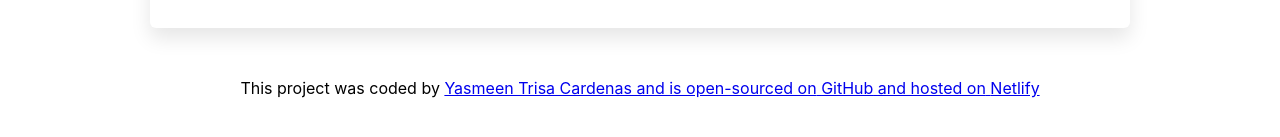
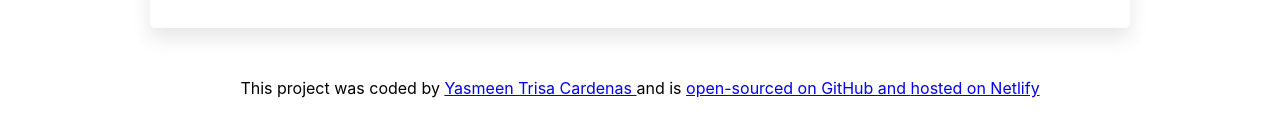
Before and after one commit to yasmeencardenas/shecodes-react-addon-week1-dictionary-app, a React (Create React App) app: page / in a window 1280 px wide. Shown: the part 569-706 px from the top of the page. Built offline with nearby package versions, Linux system fonts and the light colour scheme; no server answers.

Commit message:
Updated the footer

```diff
--- a/src/App.js
+++ b/src/App.js
@@ -11,30 +11,23 @@ export default function App() {
         </main>
         <footer className="App-footer">
           <br />
-          This project was coded by{" "}
-          <a
-            href="https://github.com/yasmeencardenas"
-            target="_blank"
-            rel="noreferrer"
-          >
-            Yasmeen Trisa Cardenas and is open-sourced on{" "}
+            This project was coded by {" "}
+            <a href="https://github.com/yasmeencardenas" target="_blank" rel="noreferrer"> Yasmeen Trisa Cardenas </a> {" "} and is {" "}
             <a
               href="https://github.com/yasmeencardenas/shecodes-react-addon-week1-dictionary-app"
               target="_blank"
               rel="noreferrer"
               className="link"
              >
-              GitHub{" "}
-            </a>{" "}
-            and hosted on{" "}
-          </a>{" "}
+            open-sourced on GitHub {" "} and {" "}
+            </a> {" "}
             <a
               href="https://eloquent-meerkat-8b83f1.netlify.app/"
               target="_blank"
               rel="noreferrer"
               className="link"
             >
-            Netlify
+             hosted on Netlify
             </a>
         </footer>
       </div>
```
Lines whose indentation alone changed are shown as unchanged.
